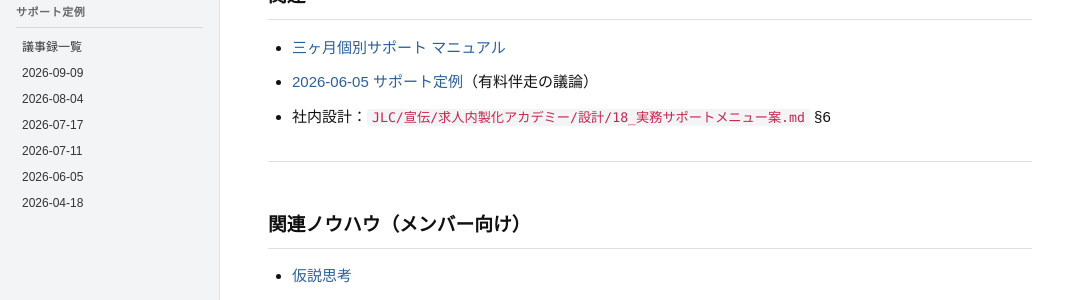
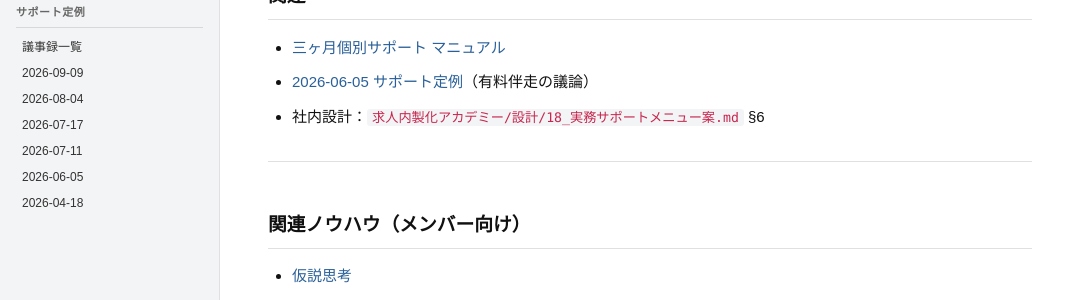
Before and after one commit to staffsolution/staffsolution-support, a Jekyll site: the page built from 3ヶ月個別サポート/有料伴走_設計と運用.md, in a window 1280 px wide and 900 px high, scrolled down 3742 px. Shown: the part 474-774 px from the top of the window, without its empty margins (0-1079 px from the left). Built offline with Jekyll 4.4.1, drawn with Linux system fonts in a browser that asks for light colours.

Commit message:
バックアップ：アカデミーパス参照を第1階層へ更新
Co-authored-by: Cursor <cursoragent@cursor.com>

```diff
--- a/3ヶ月個別サポート/有料伴走_設計と運用.md
+++ b/3ヶ月個別サポート/有料伴走_設計と運用.md
@@ -133,7 +133,7 @@ title: "有料伴走｜設計と運用"
 
 - [三ヶ月個別サポート マニュアル](./マニュアル)
 - [2026-06-05 サポート定例](../サポート定例/20260605_JPCサポート_議事録)（有料伴走の議論）
-- 社内設計：`JLC/宣伝/求人内製化アカデミー/設計/18_実務サポートメニュー案.md` §6
+- 社内設計：`求人内製化アカデミー/設計/18_実務サポートメニュー案.md` §6
 
 ---
 
```
